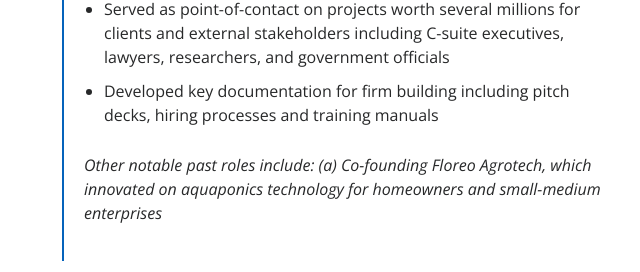
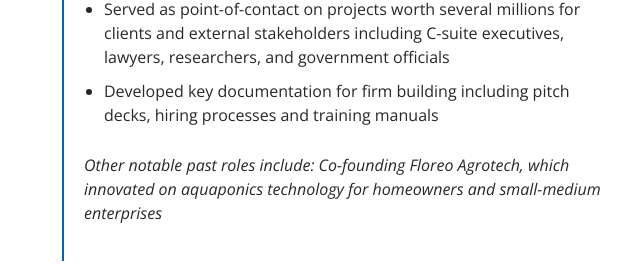
Before and after one commit to staantan/staantan.github.io, a plain HTML site: page index.html in a window 1280 px wide. Shown: the part 1662-1934 px from the top of the page, 640-1280 px from the left. Drawn offline with nearby package versions, Linux system fonts and the light colour scheme; a web font is replaced by a local one.

Commit message:
Update index.html

```diff
--- a/index.html
+++ b/index.html
@@ -28,19 +28,11 @@
   <!-- Template Main CSS File -->
   <link href="static/assets/css/style.css" rel="stylesheet">
 
-  <!-- =======================================================
-  * Template Name: MyResume
-  * Updated: Mar 10 2023 with Bootstrap v5.2.3
-  * Template URL: https://bootstrapmade.com/free-html-bootstrap-template-my-resume/
-  * Author: BootstrapMade.com
-  * License: https://bootstrapmade.com/license/
-  ======================================================== -->
 </head>
 
 <body>
 
   <!-- ======= Mobile nav toggle button ======= -->
-  <!-- <button type="button" class="mobile-nav-toggle d-xl-none"><i class="bi bi-list mobile-nav-toggle"></i></button> -->
   <i class="bi bi-list mobile-nav-toggle d-lg-none"></i>
   <!-- ======= Header ======= -->
   <header id="header" class="d-flex flex-column justify-content-center">
@@ -48,7 +40,6 @@
     <nav id="navbar" class="navbar nav-menu">
       <ul>
         <li><a href="index.html#hero" class="nav-link scrollto active"><i class="bx bx-home"></i> <span>Home</span></a></li>
-        <!-- <li><a href="#about" class="nav-link scrollto"><i class="bx bx-user"></i> <span>About</span></a></li> -->
         <li><a href="index.html#skills" class="nav-link scrollto"><i class="bx bx-file-blank"></i> <span>Skills & Resume</span></a></li>
         <li><a href="index.html#portfolio" class="nav-link scrollto"><i class="bx bx-book-content"></i> <span>Portfolio</span></a></li>
         <li><a href="index.html#services" class="nav-link scrollto"><i class="bx bx-server"></i> <span>Services</span></a></li>
@@ -64,10 +55,6 @@
       <h1>Stan Tan</h1>
       <p>I'm <span class="typed" data-typed-items="a Data Engineer, a Developer, an Impact Investing Consultant"></span></p>
       <div class="social-links">
-        <!-- <a href="#" class="twitter"><i class="bx bxl-twitter"></i></a>
-        <a href="#" class="facebook"><i class="bx bxl-facebook"></i></a>
-        <a href="#" class="google-plus"><i class="bx bxl-skype"></i></a>
-        <a href="#" class="instagram"><i class="bx bxl-instagram"></i></a> -->
         <a href="https://www.linkedin.com/in/stanleetan/" class="linkedin"><i class="bx bxl-linkedin"></i></a>
       </div>
     </div>
@@ -195,7 +182,7 @@
                   <li>Developed key documentation for firm building including pitch decks, hiring processes and training manuals</li>
                 </ul>
                 <p class="fst-italic">Other notable past roles include:
-                  (a) Co-founding Floreo Agrotech, which innovated on aquaponics technology for homeowners and small-medium enterprises</p>
+                  Co-founding Floreo Agrotech, which innovated on aquaponics technology for homeowners and small-medium enterprises</p>
                 </p>
             </div>
 
@@ -232,11 +219,6 @@
 
         <div class="row">
           <div class="col-lg-12 d-flex justify-content-center" data-aos="fade-up" data-aos-delay="100">
-            <!-- <ul id="portfolio-flters">
-              <li data-filter="*" class="filter-active">All</li>
-              <li data-filter=".filter-app">App</li>
-              <li data-filter=".filter-card">Card</li>
-              <li data-filter=".filter-web">Web</li> -->
             </ul>
           </div>
         </div>
@@ -369,10 +351,7 @@
         &copy; Copyright <strong><span>MyResume</span></strong>. All Rights Reserved
       </div>
       <div class="credits">
-        <!-- All the links in the footer should remain intact. -->
-        <!-- You can delete the links only if you purchased the pro version. -->
-        <!-- Licensing information: [license-url] -->
-        <!-- Purchase the pro version with working PHP/AJAX contact form: https://bootstrapmade.com/free-html-bootstrap-template-my-resume/ -->
+
         Designed by <a href="https://bootstrapmade.com/">BootstrapMade</a>
       </div>
     </div>
```
